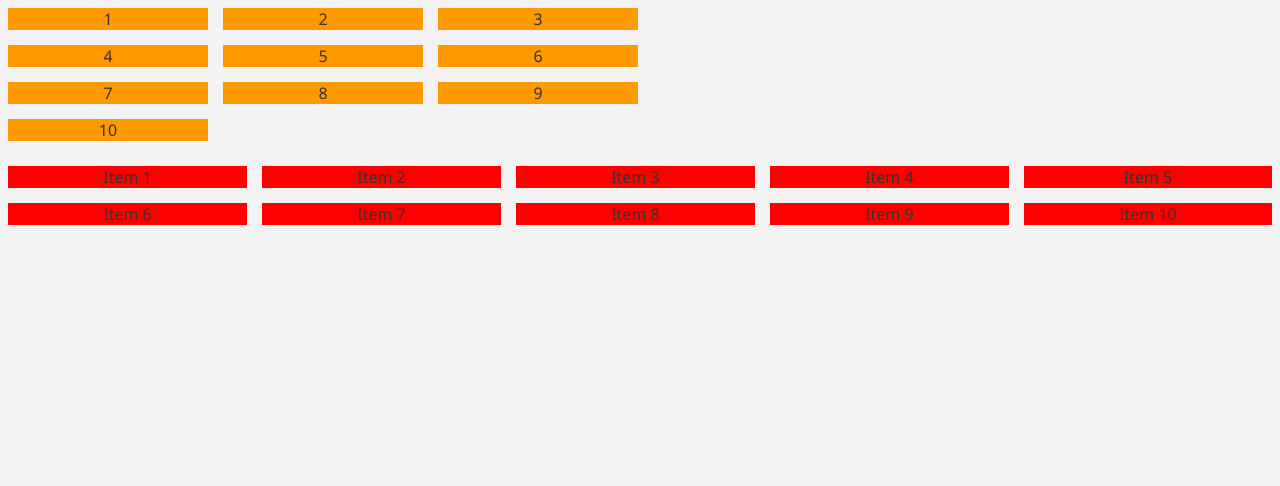
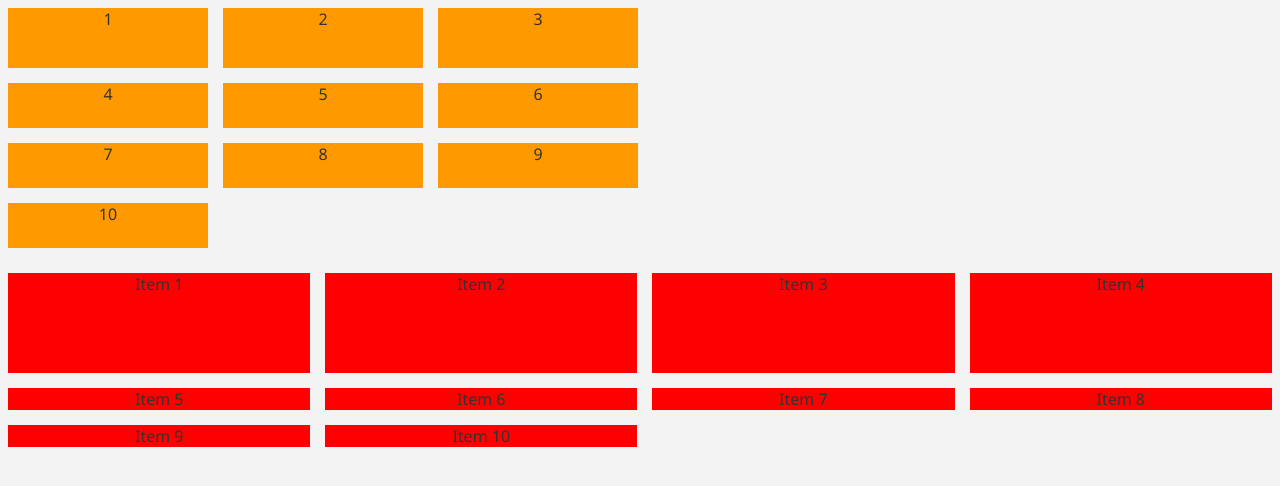
Before and after one commit to neil-coutinho/css-grid, an Angular app: page / in a window 1280 px wide. Shown: the top 486 px of the page. Built offline with nearby package versions, Linux system fonts and the light colour scheme.

Commit message:
Grid Explicit and Implicit rows/columns

```diff
--- a/src/app/app.component.scss
+++ b/src/app/app.component.scss
@@ -1,8 +1,9 @@
 .container {
     display: grid;
     grid-template-columns: 200px 200px 200px;
+    grid-template-rows: 60px;
     grid-gap: 15px;
-
+    grid-auto-rows: 45px;
 
     .item {
         background: var(--orange);
@@ -13,7 +14,8 @@
 
 .griddy {
     display: grid;
-    grid-template-columns: repeat(5, auto);
+    grid-template-columns: repeat(4, auto);
+    grid-template-rows: 100px;
     grid-gap: 15px;
     margin-top: 25px;
 
```
